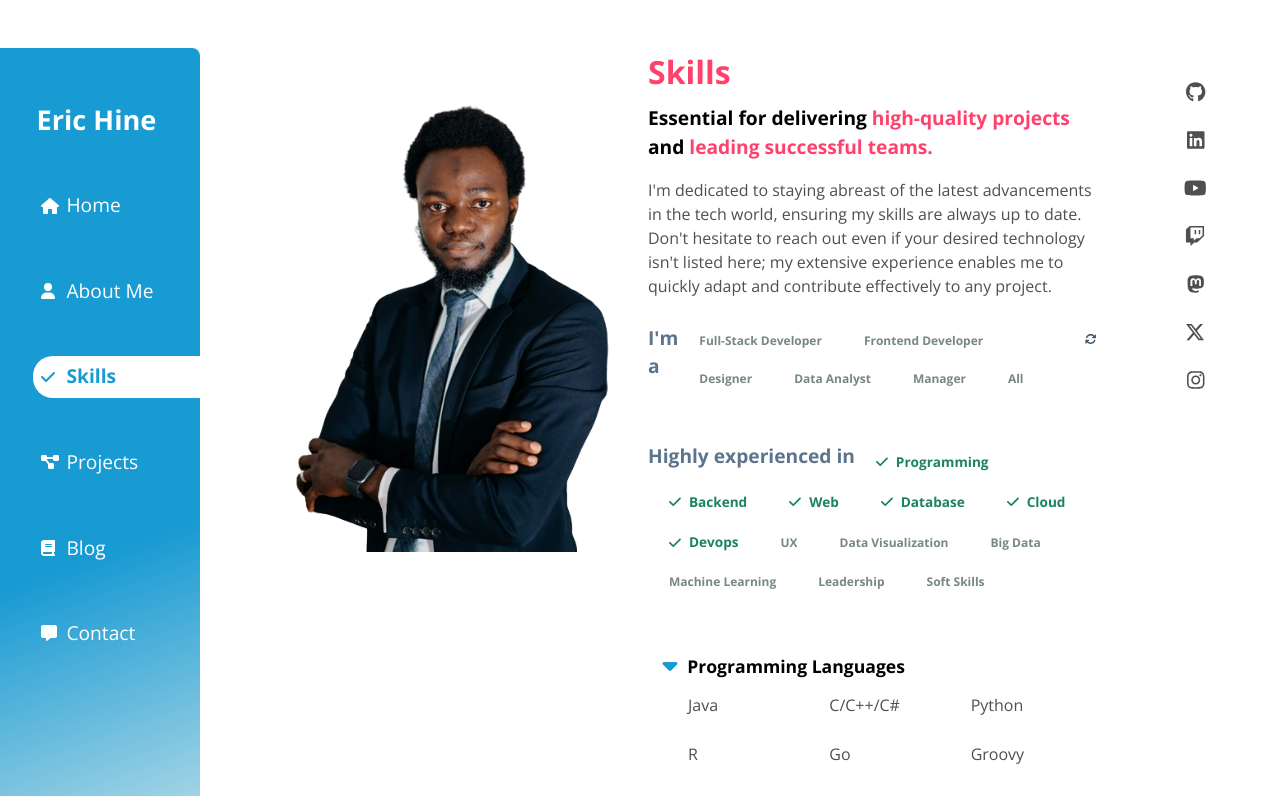
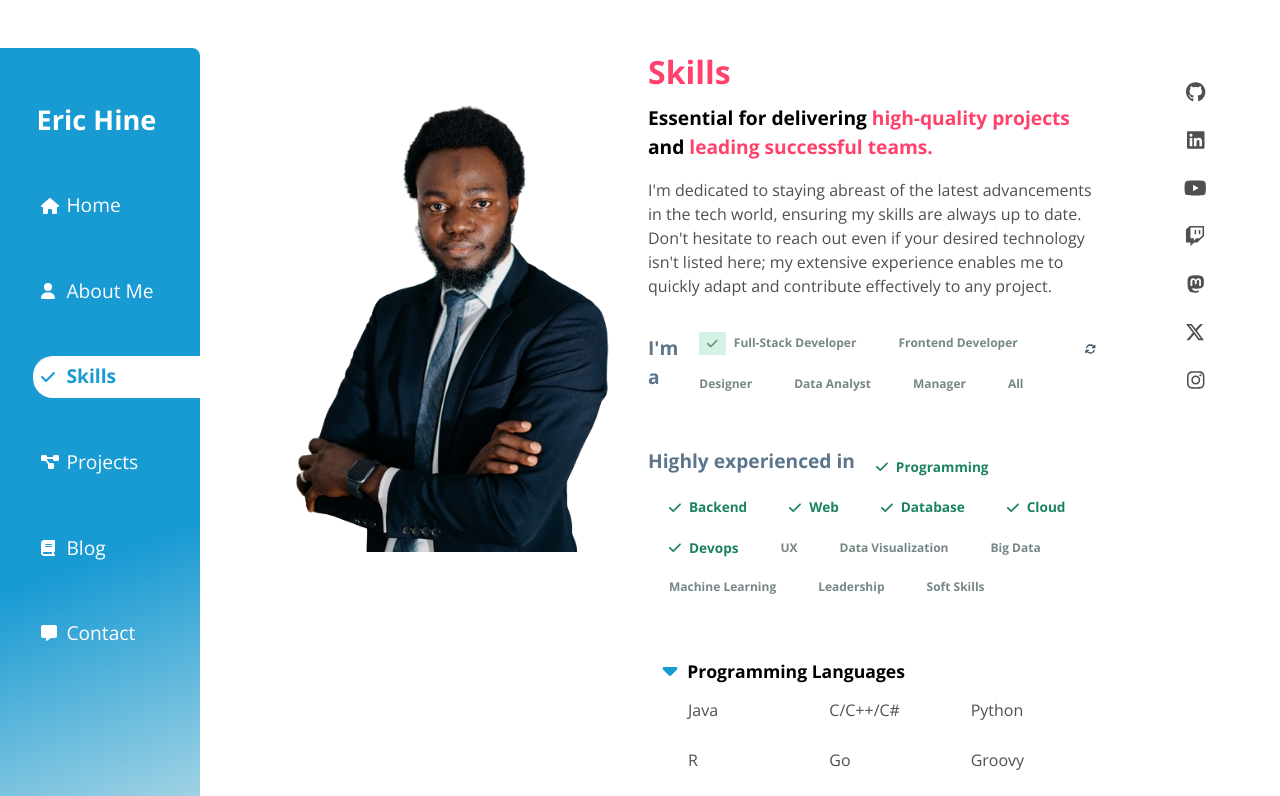
Before and after one commit to R-Daneel0livaw/portfolio, a React (Vite) app: page /skills in a window 1280 px wide. Shown: the top 796 px of the page. Built offline with nearby package versions, Linux system fonts and the light colour scheme; a web font is replaced by a local one.

Commit message:
Add and update current person state variable.

```diff
--- a/src/pages/Skills/Skills.tsx
+++ b/src/pages/Skills/Skills.tsx
@@ -9,6 +9,7 @@ import React, { useState } from "react";
 import CollapsibleSection from "../../components/CollapsibleSection/CollapsibleSection";
 
 export default function Skills() {
+  const [currentPersona, setCurrentPersona] = useState<string>("Full-Stack Developer");
   const [activePersonaButton, setActivePersonaButton] = useState("full");
 
   const [activeSections, setActiveSections] = useState<{
@@ -96,7 +97,6 @@ export default function Skills() {
       ],
     ],
   ]);
-  console.log(experienceMap);
 
 
   const handlePersonaButtonClick = (
@@ -226,10 +226,10 @@ export default function Skills() {
           <p className={styles.identifier}>I'm a </p>
           <div className={styles.buttonList}>
           {Array.from(experienceMap.keys()).map((persona: string, index: number) => (
-             <button className={`${styles.skillButton}`}>
-              {/* {activePersonaButton === "full" && (
+             <button className={`${styles.skillButton}`} onClick={() => setCurrentPersona(persona)}>
+              {currentPersona === persona && (
                 <FontAwesomeIcon className={styles.iconBorder} icon={faCheck} />
-              )} */}
+              )}
               {persona}
             </button>
           ))}
```
